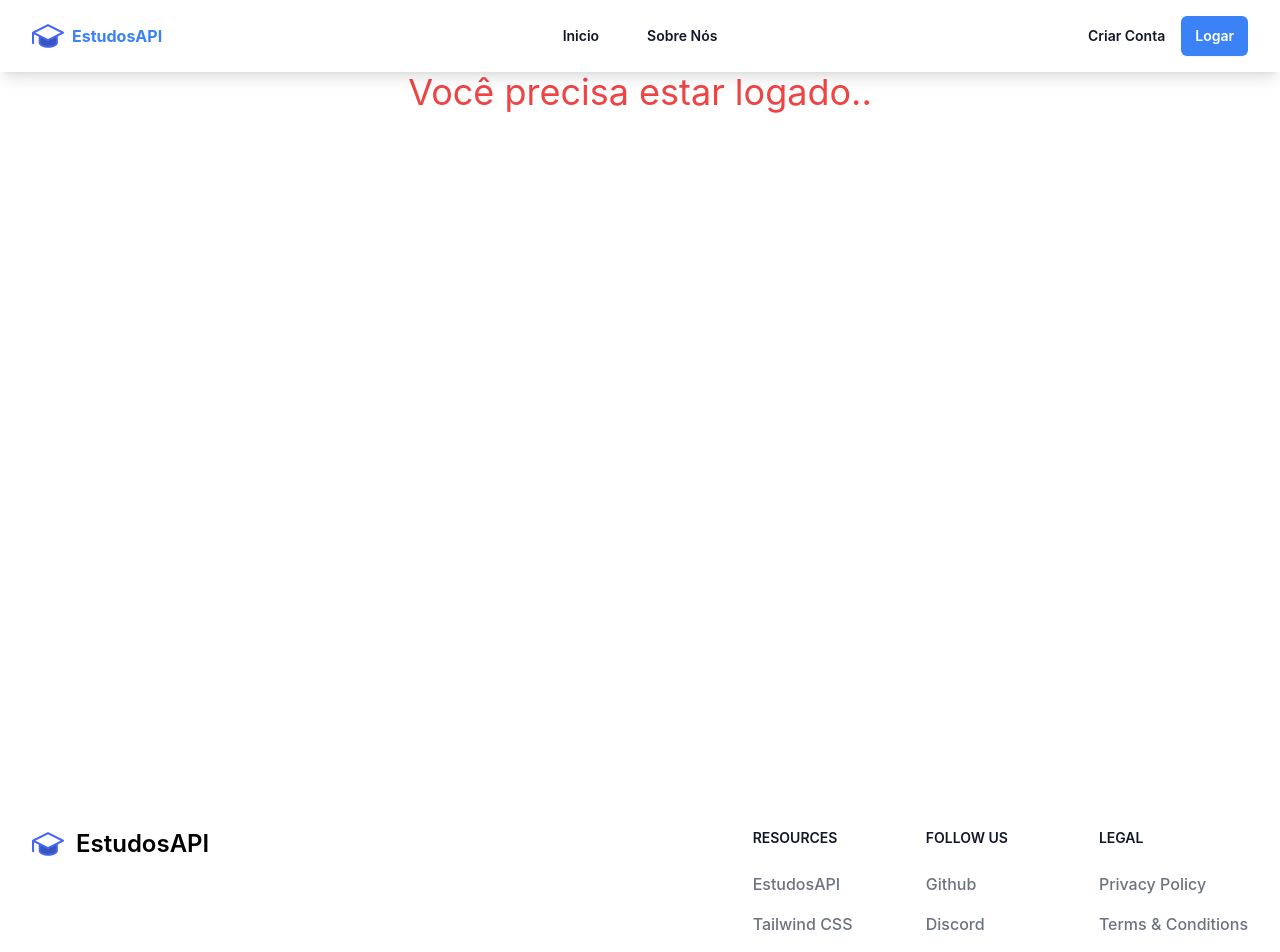
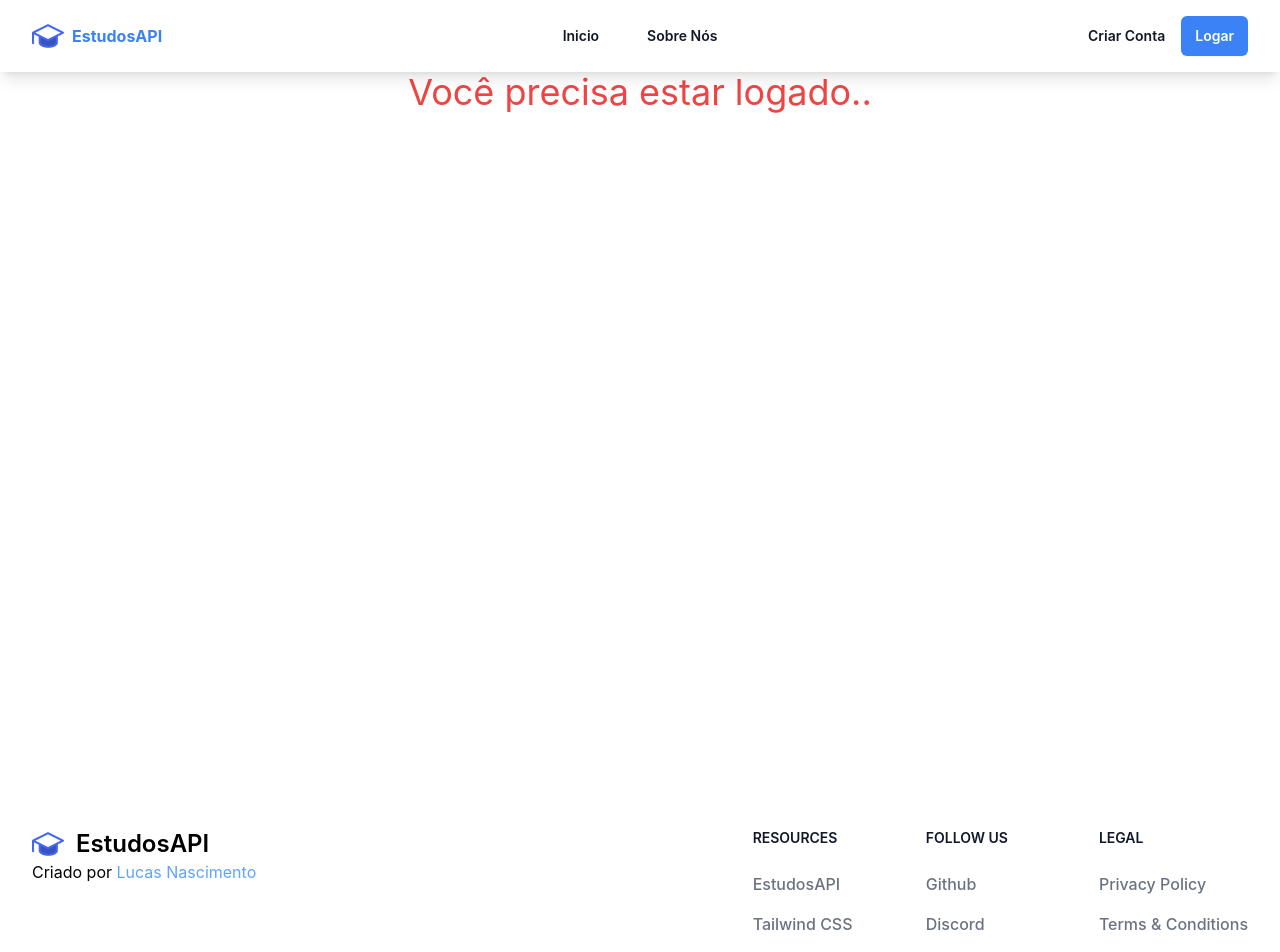
Before and after one commit to lucasns06/EstudosAPI-FrontV2, a React (Create React App) app: page /Perfil in a window 1280 px wide. Shown: the top 952 px of the page. Built offline with nearby package versions, Linux system fonts and the light colour scheme.

Commit message:
📝update readme e footer

```diff
--- a/src/pages/footer/footer.js
+++ b/src/pages/footer/footer.js
@@ -9,6 +9,7 @@ function Footer() {
                             <img src="study_icon.png" class="h-8 me-3" alt="FlowBite Logo" />
                             <span class="self-center text-2xl font-semibold whitespace-nowrap ">EstudosAPI</span>
                         </a>
+                        <a href="https://github.com/lucasns06">Criado por <span className="text-blue-400">Lucas Nascimento</span></a>
                     </div>
                     <div class="grid grid-cols-2 gap-8 sm:gap-6 sm:grid-cols-3">
                         <div>
```
Also changed, not shown: 1 other file (tests, documents, lock files or other folders).
